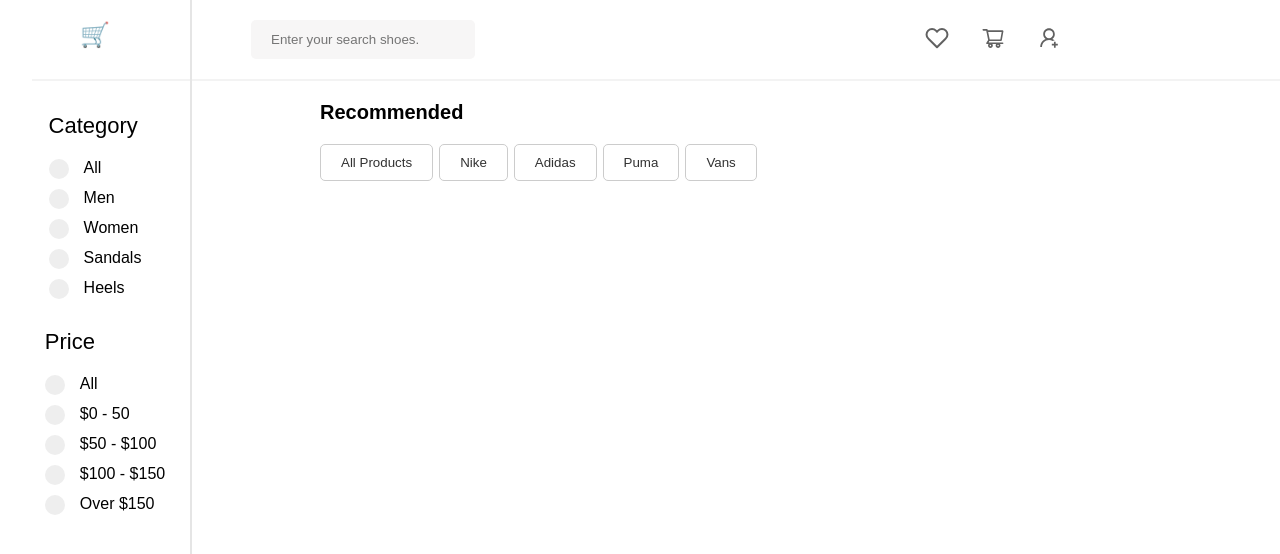
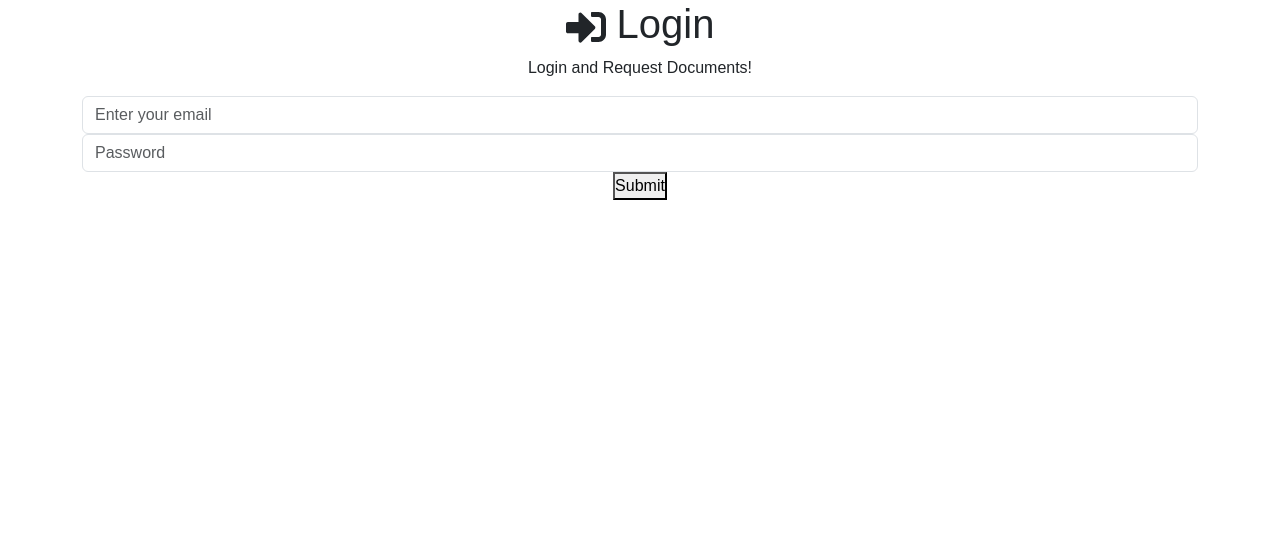
Before and after one commit to Akalanka-1996/eCommerce-demographic, a React (Create React App) app: page /login in a window 1280 px wide. Shown: the top 554 px of the page. Built offline with nearby package versions, Linux system fonts and the light colour scheme.

Commit message:
login added

```diff
--- a/package.json
+++ b/package.json
@@ -6,10 +6,14 @@
     "@testing-library/jest-dom": "^5.16.5",
     "@testing-library/react": "^13.4.0",
     "@testing-library/user-event": "^13.5.0",
+    "bootstrap": "^5.3.1",
     "react": "^18.2.0",
+    "react-bootstrap": "^2.8.0",
     "react-dom": "^18.2.0",
-    "react-icons": "^4.8.0",
+    "react-icons": "^4.10.1",
+    "react-router-dom": "^6.15.0",
     "react-scripts": "5.0.1",
+    "react-toastify": "^9.1.3",
     "web-vitals": "^2.1.4"
   },
   "scripts": {
--- a/src/App.js
+++ b/src/App.js
@@ -1,5 +1,5 @@
 import { useState } from "react";
-
+import {BrowserRouter as Router, Routes, Route} from 'react-router-dom'
 import Navigation from "./Navigation/Nav";
 import Products from "./Products/Products";
 import products from "./db/data";
@@ -7,76 +7,99 @@ import Recommended from "./Recommended/Recommended";
 import Sidebar from "./Sidebar/Sidebar";
 import Card from "./components/Card";
 import "./index.css";
+import "bootstrap/dist/css/bootstrap.min.css";
+import Login from "./pages/Login";
+import Home from "./pages/Home";
+
+
+// function App() {
+//   const [selectedCategory, setSelectedCategory] = useState(null);
+
+//   // ----------- Input Filter -----------
+//   const [query, setQuery] = useState("");
+
+//   const handleInputChange = (event) => {
+//     setQuery(event.target.value);
+//   };
+
+//   const filteredItems = products.filter(
+//     (product) => product.title.toLowerCase().indexOf(query.toLowerCase()) !== -1
+//   );
+
+//   // ----------- Radio Filtering -----------
+//   const handleChange = (event) => {
+//     setSelectedCategory(event.target.value);
+//   };
+
+//   // ------------ Button Filtering -----------
+//   const handleClick = (event) => {
+//     setSelectedCategory(event.target.value);
+//   };
+
+//   function filteredData(products, selected, query) {
+//     let filteredProducts = products;
+
+//     // Filtering Input Items
+//     if (query) {
+//       filteredProducts = filteredItems;
+//     }
+
+//     // Applying selected filter
+//     if (selected) {
+//       filteredProducts = filteredProducts.filter(
+//         ({ category, color, company, newPrice, title }) =>
+//           category === selected ||
+//           color === selected ||
+//           company === selected ||
+//           newPrice === selected ||
+//           title === selected
+//       );
+//     }
+
+//     return filteredProducts.map(
+//       ({ img, title, star, reviews, prevPrice, newPrice }) => (
+//         <Card
+//           key={Math.random()}
+//           img={img}
+//           title={title}
+//           star={star}
+//           reviews={reviews}
+//           prevPrice={prevPrice}
+//           newPrice={newPrice}
+//         />
+//       )
+//     );
+//   }
+
+//   const result = filteredData(products, selectedCategory, query);
+
+//   return (
+//     <>
+//       <Sidebar handleChange={handleChange} />
+//       <Navigation query={query} handleInputChange={handleInputChange} />
+//       <Recommended handleClick={handleClick} />
+//       <Products result={result} />
+//     </>
+//   );
+// }
+
 
 function App() {
-  const [selectedCategory, setSelectedCategory] = useState(null);
-
-  // ----------- Input Filter -----------
-  const [query, setQuery] = useState("");
-
-  const handleInputChange = (event) => {
-    setQuery(event.target.value);
-  };
-
-  const filteredItems = products.filter(
-    (product) => product.title.toLowerCase().indexOf(query.toLowerCase()) !== -1
-  );
-
-  // ----------- Radio Filtering -----------
-  const handleChange = (event) => {
-    setSelectedCategory(event.target.value);
-  };
-
-  // ------------ Button Filtering -----------
-  const handleClick = (event) => {
-    setSelectedCategory(event.target.value);
-  };
-
-  function filteredData(products, selected, query) {
-    let filteredProducts = products;
-
-    // Filtering Input Items
-    if (query) {
-      filteredProducts = filteredItems;
-    }
-
-    // Applying selected filter
-    if (selected) {
-      filteredProducts = filteredProducts.filter(
-        ({ category, color, company, newPrice, title }) =>
-          category === selected ||
-          color === selected ||
-          company === selected ||
-          newPrice === selected ||
-          title === selected
-      );
-    }
-
-    return filteredProducts.map(
-      ({ img, title, star, reviews, prevPrice, newPrice }) => (
-        <Card
-          key={Math.random()}
-          img={img}
-          title={title}
-          star={star}
-          reviews={reviews}
-          prevPrice={prevPrice}
-          newPrice={newPrice}
-        />
-      )
-    );
-  }
-
-  const result = filteredData(products, selectedCategory, query);
-
   return (
     <>
-      <Sidebar handleChange={handleChange} />
-      <Navigation query={query} handleInputChange={handleInputChange} />
-      <Recommended handleClick={handleClick} />
-      <Products result={result} />
+      <Router>
+        <div className='container'>
+          {/* <Header /> */}
+          <Routes>
+            <Route path='/'  element={<Home />} />
+            <Route path='/login' element={<Login />} />
+            {/* <Route path='/register' element={<Register />} /> */}
+          </Routes>
+        </div>
+      </Router>
     </>
   );
 }
 
+
 export default App;
--- a/src/index.css
+++ b/src/index.css
@@ -14,6 +14,15 @@ li {
   list-style: none;
 }
 
+.container {
+  width: 100%;
+  max-width: 960px;
+  margin: 0 auto;
+  padding: 0 20px;
+  text-align: center;
+}
+
+
 .btns {
   padding: 10px 20px;
   margin-right: 6px;
--- /dev/null
+++ b/src/pages/Home.jsx
@@ -0,0 +1,83 @@
+import { useState } from "react";
+import {BrowserRouter as Router, Routes, Route} from 'react-router-dom'
+// import "./index.css";
+import "bootstrap/dist/css/bootstrap.min.css";
+import Card from "../components/Card";
+import Sidebar from "../Sidebar/Sidebar";
+import Recommended from "../Recommended/Recommended";
+import Products from "../Products/Products";
+import Navigation from "../Navigation/Nav";
+
+
+const Home = () => {
+  const [selectedCategory, setSelectedCategory] = useState(null);
+
+  // ----------- Input Filter -----------
+  const [query, setQuery] = useState("");
+
+  const handleInputChange = (event) => {
+    setQuery(event.target.value);
+  };
+
+//   const filteredItems = products.filter(
+//     (product) => product.title.toLowerCase().indexOf(query.toLowerCase()) !== -1
+//   );
+
+  // ----------- Radio Filtering -----------
+  const handleChange = (event) => {
+    setSelectedCategory(event.target.value);
+  };
+
+  // ------------ Button Filtering -----------
+  const handleClick = (event) => {
+    setSelectedCategory(event.target.value);
+  };
+
+//   function filteredData(products, selected, query) {
+//     let filteredProducts = products;
+
+//     // Filtering Input Items
+//     if (query) {
+//       filteredProducts = filteredItems;
+//     }
+
+//     // Applying selected filter
+//     if (selected) {
+//       filteredProducts = filteredProducts.filter(
+//         ({ category, color, company, newPrice, title }) =>
+//           category === selected ||
+//           color === selected ||
+//           company === selected ||
+//           newPrice === selected ||
+//           title === selected
+//       );
+//     }
+
+//     return filteredProducts.map(
+//       ({ img, title, star, reviews, prevPrice, newPrice }) => (
+//         <Card
+//           key={Math.random()}
+//           img={img}
+//           title={title}
+//           star={star}
+//           reviews={reviews}
+//           prevPrice={prevPrice}
+//           newPrice={newPrice}
+//         />
+//       )
+//     );
+//   }
+
+//   const result = filteredData(products, selectedCategory, query);
+
+  return (
+    <>
+      <Sidebar handleChange={handleChange} />
+      <Navigation query={query} handleInputChange={handleInputChange} />
+      <Recommended handleClick={handleClick} />
+      {/* <Products result={result} /> */}
+    </>
+  );
+}
+
+export default Home;
--- /dev/null
+++ b/src/pages/Login.jsx
@@ -0,0 +1,89 @@
+import React from "react";
+import { useState, useEffect } from "react";
+import { toast } from 'react-toastify'
+import { FaSignInAlt } from "react-icons/fa";
+
+
+const Login = () => {
+  const [formData, setFormData] = useState({
+    email: "",
+    password: "",
+  });
+
+  const { email, password } = formData;
+
+  // useEffect(() => {
+  //   if (isError) {
+  //     toast.error(message)
+  //     alert("Invalid username or password!")
+  //   }
+
+  //   if (isSuccess || user) {
+  //     navigate('/')
+  //   }
+
+  //   dispatch(reset())
+  // }, [user, isError, isSuccess, message, navigate, dispatch])
+
+  const onChange = (e) => {
+    setFormData((prevState) => ({
+      ...prevState,
+      [e.target.name]: e.target.value,
+    }));
+  };
+
+  const onSubmit = (e) => {
+    e.preventDefault();
+
+    const userData = {email, password}
+
+    // dispatch(login(userData))
+  };
+
+  return (
+    <>
+      <section className="heading">
+        <h1>
+          <FaSignInAlt /> Login
+        </h1>
+        <p>Login and Request Documents!</p>
+      </section>
+      <secton className="form">
+        <form onSubmit={onSubmit}>
+          <div className="form-group">
+            <input
+              type="email"
+              className="form-control"
+              id="email"
+              name="email"
+              value={email}
+              placeholder="Enter your email"
+              onChange={onChange}
+            />
+          </div>
+          <div className="form-group">
+            <input
+              type="password"
+              className="form-control"
+              id="password"
+              name="password"
+              value={password}
+              placeholder="Password"
+              onChange={onChange}
+            />
+          </div>
+
+          <div className="form-group">
+            <button type="submit" className="btn-login btn-block">
+              Submit
+            </button>
+          </div>
+        </form>
+      </secton>
+
+      {/* <Footer /> */}
+    </>
+  );
+};
+
+export default Login;
```
Also changed, not shown: 1 other file (tests, documents, lock files or other folders).
